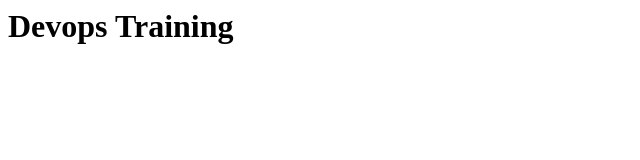
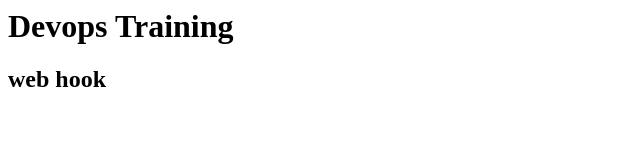
Before and after one commit to deepdived1/web, a plain HTML site: page index.html in a window 1280 px wide. Shown: the whole page, without its empty margins (0-640 px from the left). Drawn offline with Linux system fonts and the light colour scheme.

Commit message:
Update index.html

```diff
--- a/index.html
+++ b/index.html
@@ -1 +1,2 @@
 <h1> Devops Training </h1>
+<h2> web hook </h2>
```
